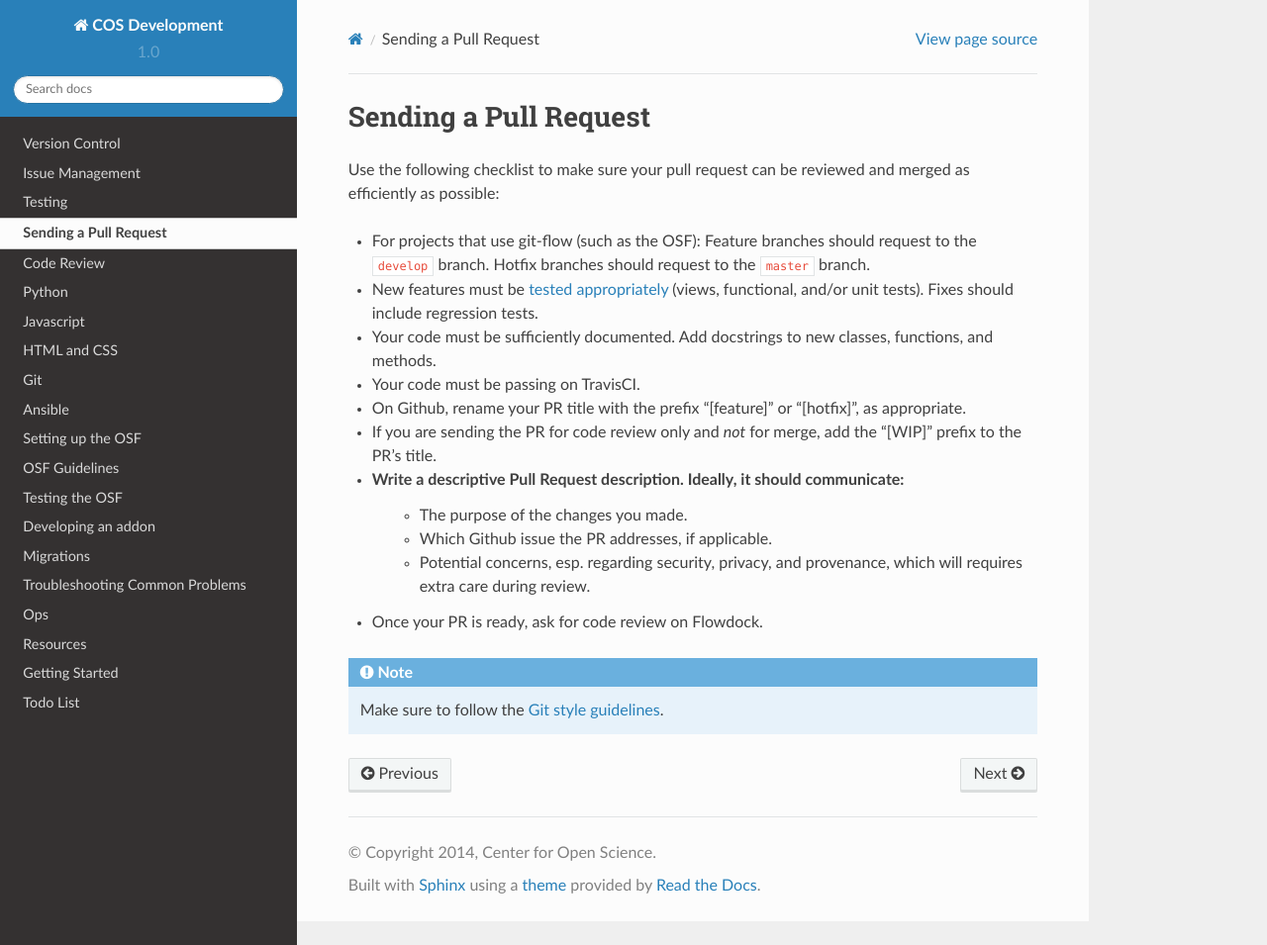
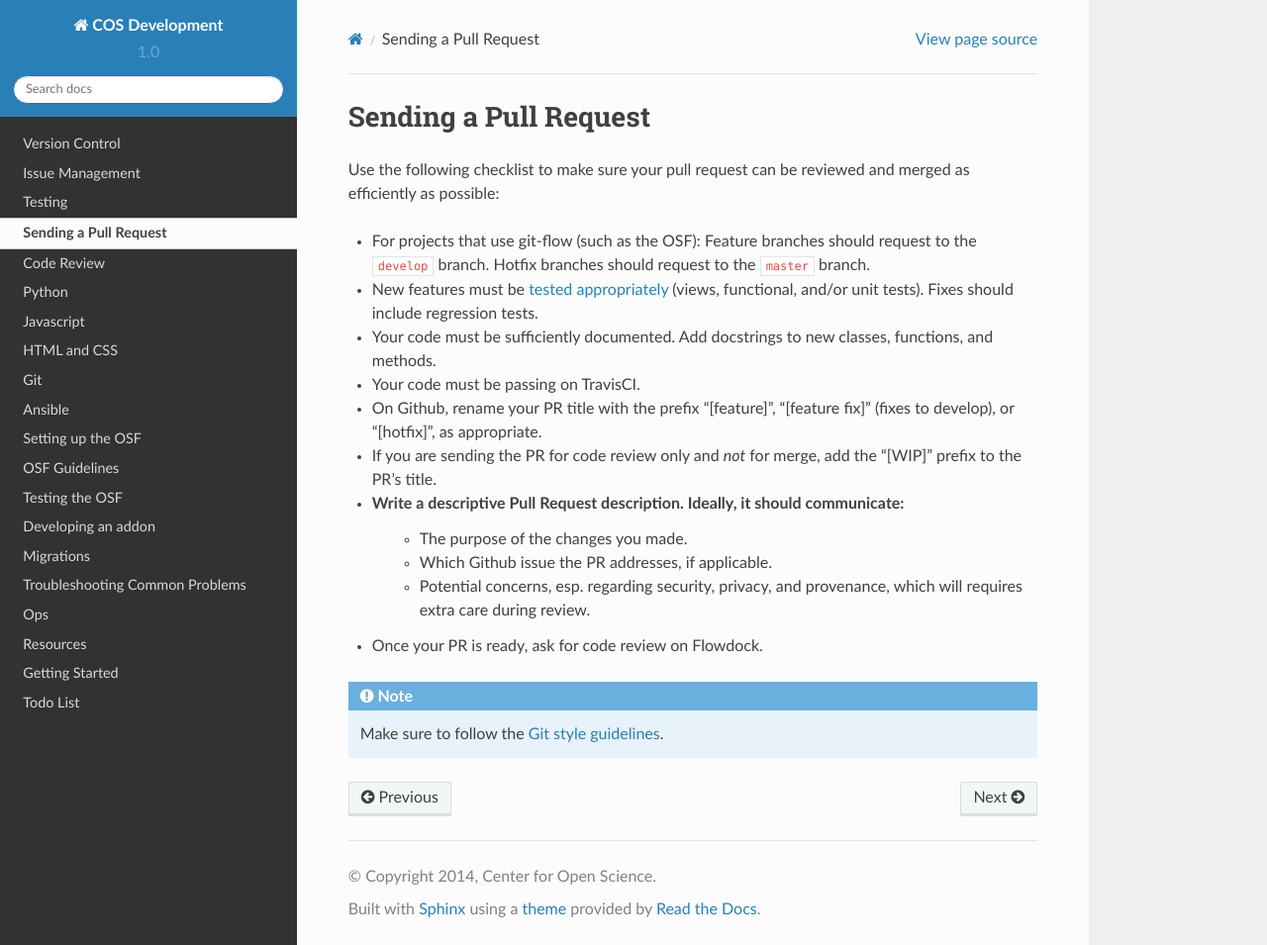
Before and after one commit to CenterForOpenScience/COSDev, a Sphinx documentation site: the page built from docs/process/pull_requests.rst, in a window 1280 px wide and 955 px high. Shown: the whole window at 99% size. Built offline with Sphinx 7.4.7 and the Read the Docs theme 2.0.0, drawn with Linux system fonts in a browser that asks for light colours.

Commit message:
Use "[feature fix]" for fixes to develop

```diff
--- a/docs/process/pull_requests.rst
+++ b/docs/process/pull_requests.rst
@@ -9,7 +9,7 @@ Use the following checklist to make sure your pull request can be reviewed and m
 - New features must be :ref:`tested appropriately <testing>` (views, functional, and/or unit tests). Fixes should include regression tests.
 - Your code must be sufficiently documented. Add docstrings to new classes, functions, and methods.
 - Your code must be passing on TravisCI.
-- On Github, rename your PR title with the prefix "[feature]" or "[hotfix]", as appropriate.
+- On Github, rename your PR title with the prefix "[feature]", "[feature fix]" (fixes to develop), or "[hotfix]", as appropriate.
 - If you are sending the PR for code review only and *not* for merge, add the "[WIP]" prefix to the PR's title.
 - Write a descriptive Pull Request description. Ideally, it should communicate:
     - The purpose of the changes you made.
```
